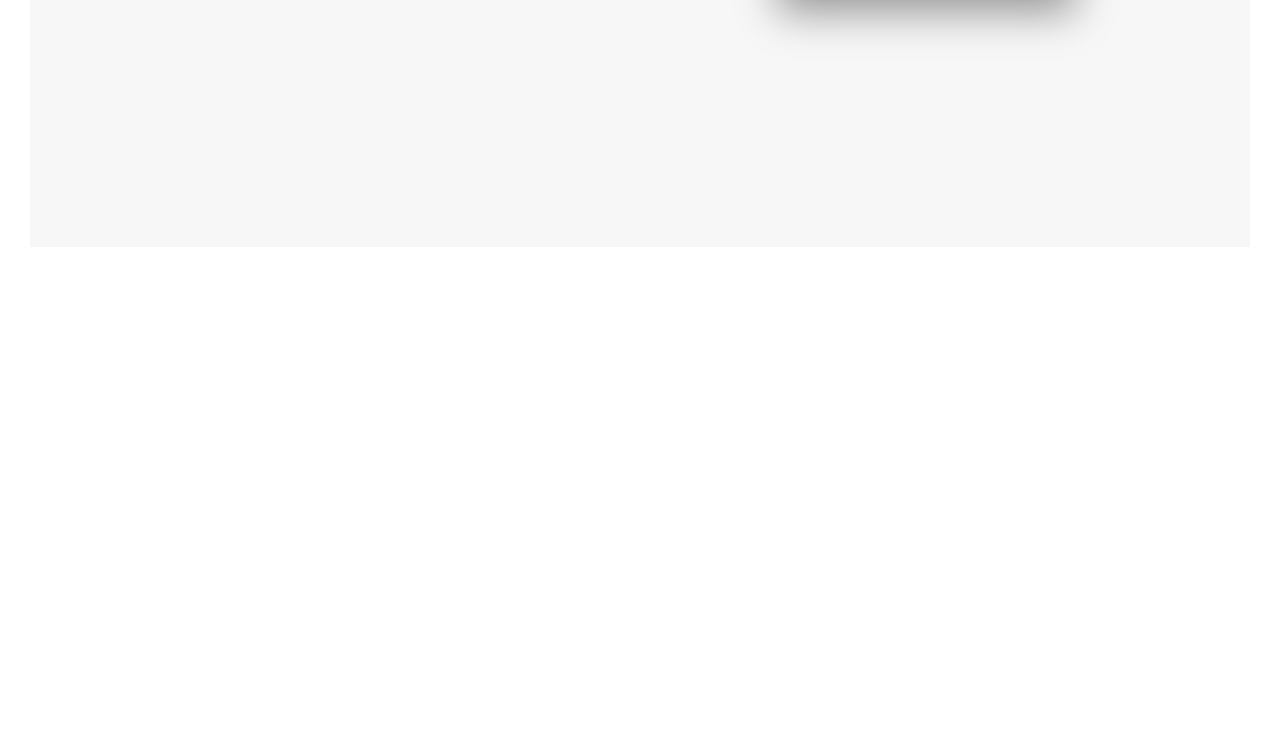
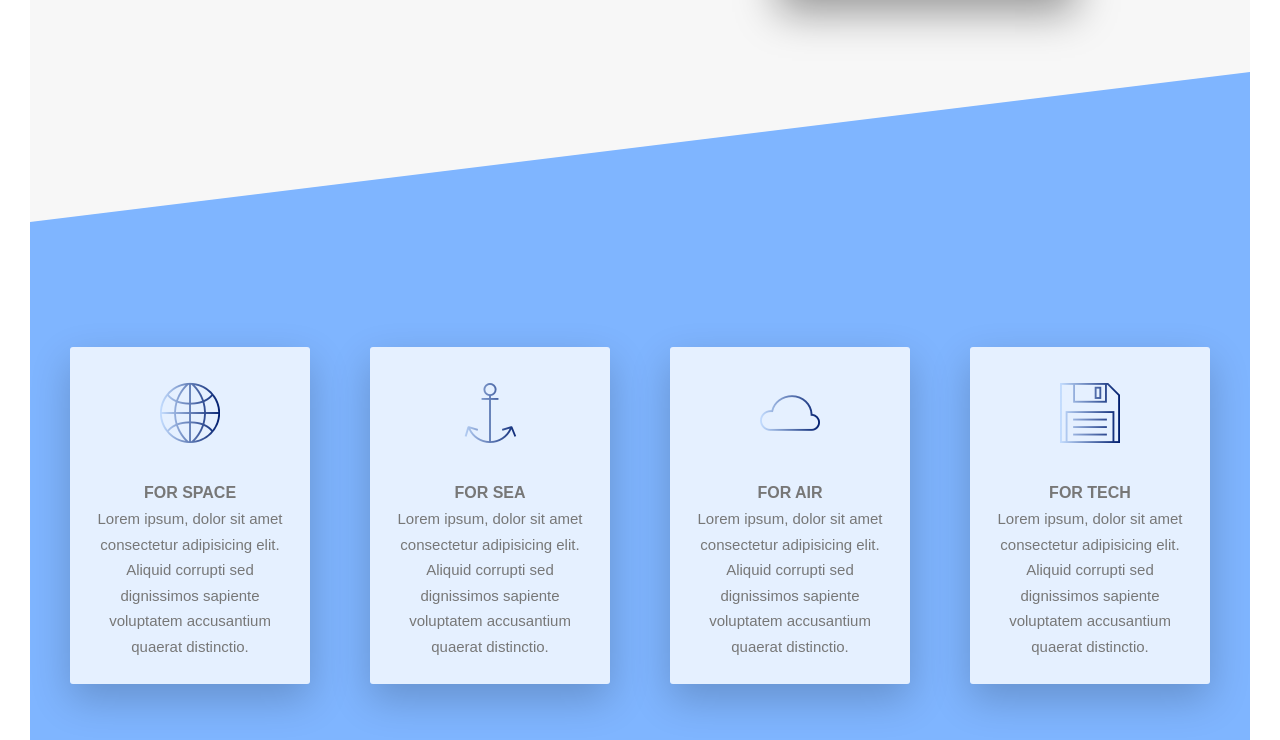
Before and after one commit to robertstipp/css_sandbox, a website: page index.html in a window 1280 px wide. Shown: the part 1280-2020 px from the top of the page. Before the commit the page ends 1557 px from the top, so only its background shows below. Drawn offline with Linux system fonts and the light colour scheme; files that its build step writes are made by us from their sources.

Commit message:
Added section-features

```diff
--- a/index.html
+++ b/index.html
@@ -4,7 +4,7 @@
     <meta charset="UTF-8" />
     <meta http-equiv="X-UA-Compatible" content="IE=edge" />
     <meta name="viewport" content="width=device-width, initial-scale=1.0" />
-    <link rel="stylesheet" href="ccs/icon-font.css" />
+    <link rel="stylesheet" href="css/icon-font.css" />
     <link rel="stylesheet" href="css/style.css" />
     <title>This is my sandbox</title>
   </head>
@@ -71,6 +71,55 @@
           </div>
         </div>
       </section>
+
+      <section class="section-features">
+        <div class="row">
+          <div class="col-1-of-4">
+            <div class="feature-box">
+              <i class="feature-box__icon icon-basic-world"></i>
+              <h3 class="heading-tertiary">For Space</h3>
+              <p class="feature-box__text">
+                Lorem ipsum, dolor sit amet consectetur adipisicing elit.
+                Aliquid corrupti sed dignissimos sapiente voluptatem accusantium
+                quaerat distinctio.
+              </p>
+            </div>
+          </div>
+          <div class="col-1-of-4">
+            <div class="feature-box">
+              <i class="feature-box__icon icon-basic-anchor"></i>
+              <h3 class="heading-tertiary">For Sea</h3>
+              <p class="feature-box__text">
+                Lorem ipsum, dolor sit amet consectetur adipisicing elit.
+                Aliquid corrupti sed dignissimos sapiente voluptatem accusantium
+                quaerat distinctio.
+              </p>
+            </div>
+          </div>
+          <div class="col-1-of-4">
+            <div class="feature-box">
+              <i class="feature-box__icon icon-basic-cloud"></i>
+              <h3 class="heading-tertiary">For Air</h3>
+              <p class="feature-box__text">
+                Lorem ipsum, dolor sit amet consectetur adipisicing elit.
+                Aliquid corrupti sed dignissimos sapiente voluptatem accusantium
+                quaerat distinctio.
+              </p>
+            </div>
+          </div>
+          <div class="col-1-of-4">
+            <div class="feature-box">
+              <i class="feature-box__icon icon-basic-floppydisk"></i>
+              <h3 class="heading-tertiary">For Tech</h3>
+              <p class="feature-box__text">
+                Lorem ipsum, dolor sit amet consectetur adipisicing elit.
+                Aliquid corrupti sed dignissimos sapiente voluptatem accusantium
+                quaerat distinctio.
+              </p>
+            </div>
+          </div>
+        </div>
+      </section>
     </main>
 
     <!-- <section class="grid-test">
--- /dev/null
+++ b/sass/components/_feature-box.scss
@@ -0,0 +1,25 @@
+.feature-box {
+  background-color: rgba($color-white, 0.8);
+  text-align: center;
+  padding: 2.5rem;
+  font-size: 1.5rem;
+  border-radius: 3px;
+  box-shadow: 0 1.5rem 4rem rgba(0, 0, 0, 0.2);
+  transition: transform 0.3s;
+  &__icon {
+    font-size: 6rem;
+    margin-bottom: 0.5rem;
+    background-image: linear-gradient(
+      to right,
+      $color-primary-light,
+      $color-primary-dark
+    );
+    display: inline-block;
+    -webkit-background-clip: text;
+    color: transparent;
+  }
+
+  &:hover {
+    transform: translateY(-1.5rem) scale(1.03);
+  }
+}
--- a/sass/main.scss
+++ b/sass/main.scss
@@ -9,6 +9,7 @@
 
 @import "components/button";
 @import "components/composition";
+@import "components/feature-box";
 
 @import "layout/grid";
 @import "layout/header";
--- a/sass/pages/_home.scss
+++ b/sass/pages/_home.scss
@@ -3,3 +3,13 @@
   padding: 25rem 0;
   margin-top: -25vh;
 }
+.section-features {
+  background-color: $color-primary;
+  padding: 20rem 0;
+  margin-top: -10rem;
+  transform: skewY(-7deg);
+
+  & > * {
+    transform: skewY(7deg);
+  }
+}
```
Also changed, not shown: css/style.css, 2 other files.
